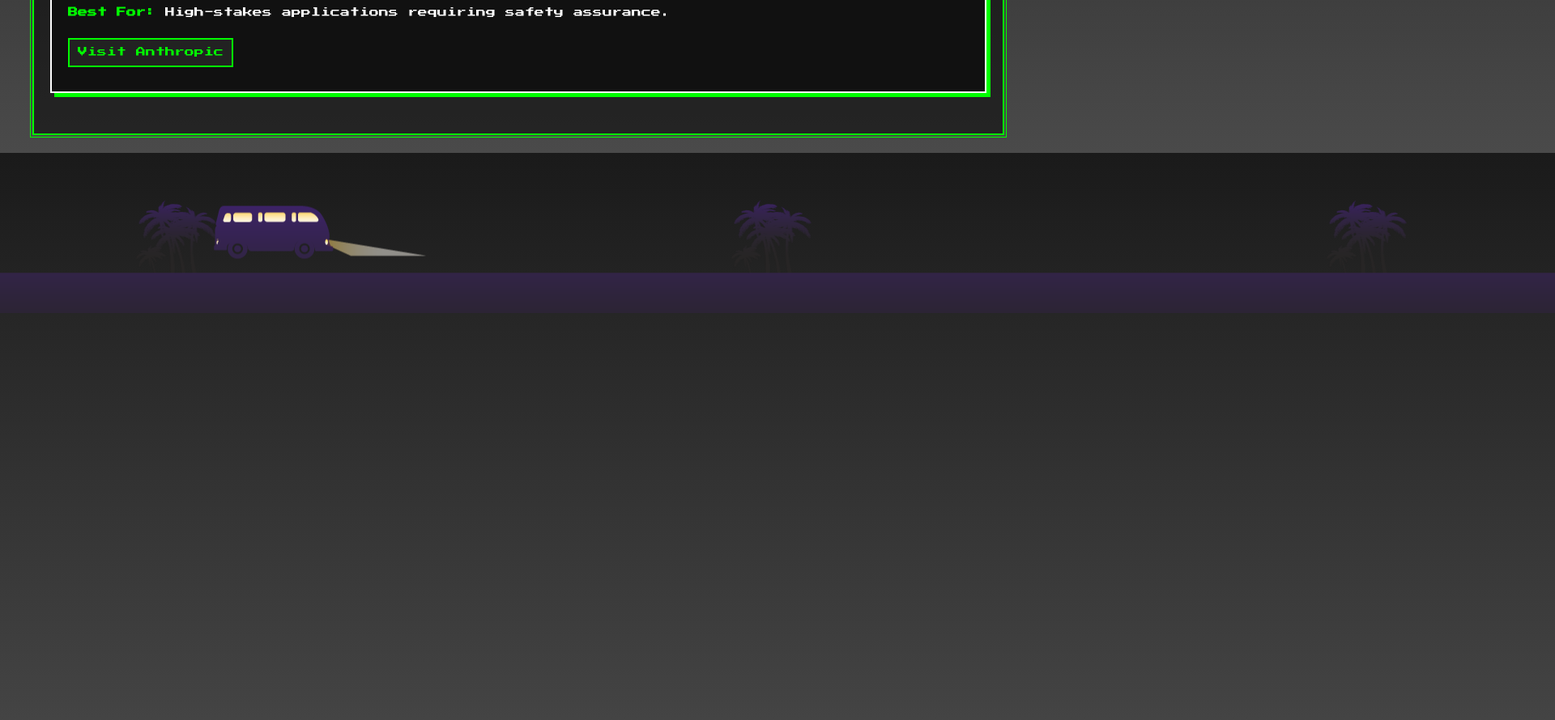
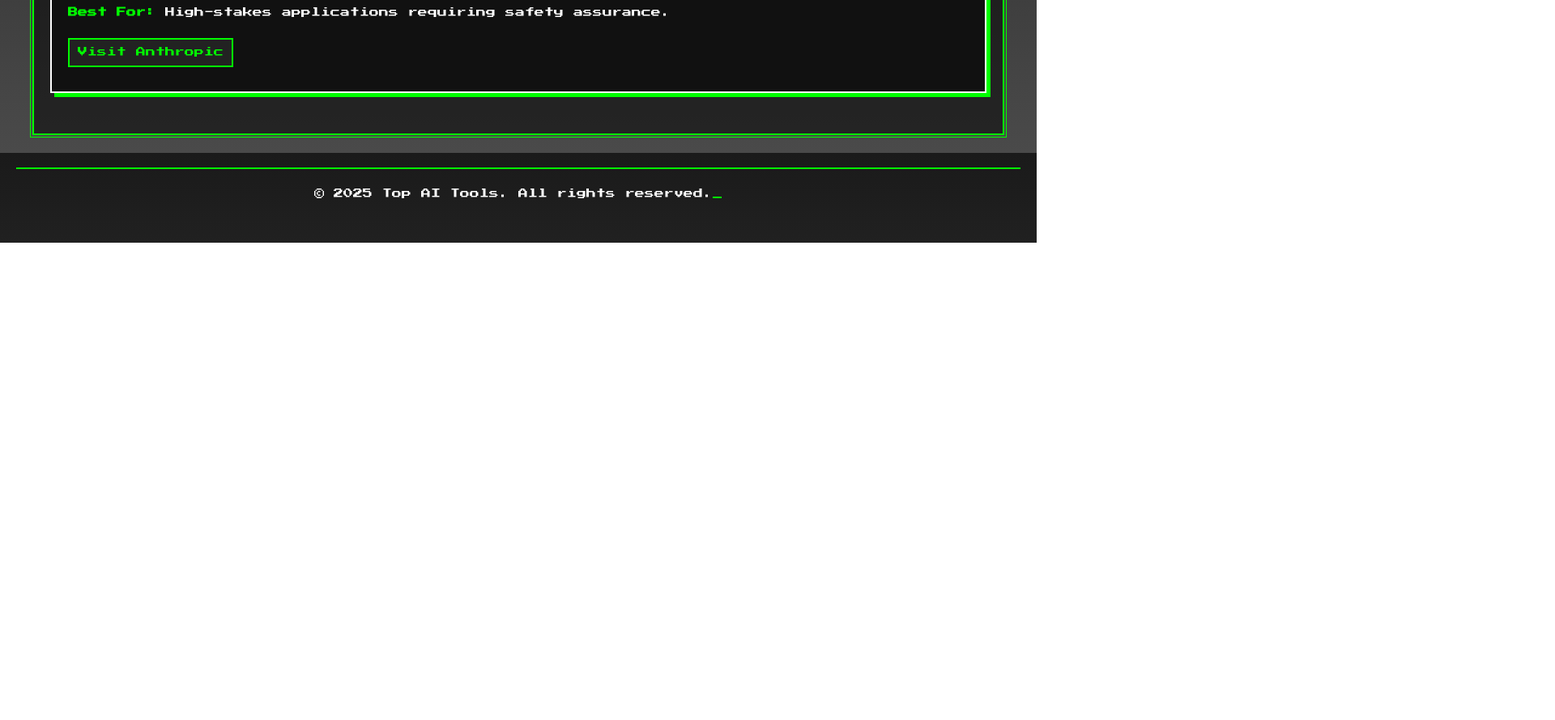
Before and after one commit to vaibhavkumarsingh12/top-rank-ai-for-vaibhav-, a plain HTML site: page index.html in a window 1280 px wide. Shown: the part 7811-8701 px from the top of the page at 81% size, 1920 px wide, since content can reach past the window. After the commit the page ends 8111 px from the top, so only its background shows below. Drawn offline with Linux system fonts and the light colour scheme; animation ran at ten frames a second.

Commit message:
Update website design and remove unused image assets

```diff
--- a/index.html
+++ b/index.html
@@ -244,11 +244,7 @@
                 <p><a href="https://www.anthropic.com/claude-in-products" target="_blank">Visit Anthropic</a></p>
             </div>
         </section>
-        <div class="night">
-            <div class="surface"></div>
-            <div class="car">
-                <img src="./assets/img_06.png" alt="car" class="car-img">
-            </div>
+
     </main>
 
     <footer>
--- a/styles.css
+++ b/styles.css
@@ -1,42 +1,4 @@
-.night{
-    height: 80vh;
-    width: 100%;
-    margin: 5rem;
 
-
-}
-.surface{
-    height: 140px;
-    width: 1000%;
-    background:url(./assets/Img_02.png);
-    display: block;
-    position: absolute;
-    bottom: auto,-9px;
-    left: 0%;
-    animation: moveRight 6s linear infinite;
-    background-repeat: repeat-x;
-    animation: moveright 6s linear infinite;
-}
-
-.car{
-  position: absolute;
-    left: 20%;
-    bottom: auto;
-    width: 100px;
-    animation: car 6s linear infinite;
-    animation: suspension 1s linear infinite;
-}
-/*animation for car*/
-@keyframes moveright{
-  100%{transform: translate(-2950px);}
-}
-
-
-@keyframes suspension{
-  100%{transform: translateY(-1px);}
-  50%{transform: translateY(2px);}
-  0%{transform: translateY(-1px);}
- }
 /* Reset and base styles */
 
 * {
```
Also changed, not shown: assets/Img_02.png (deleted), assets/Img_05.png (deleted), assets/Img_06.png (deleted).
